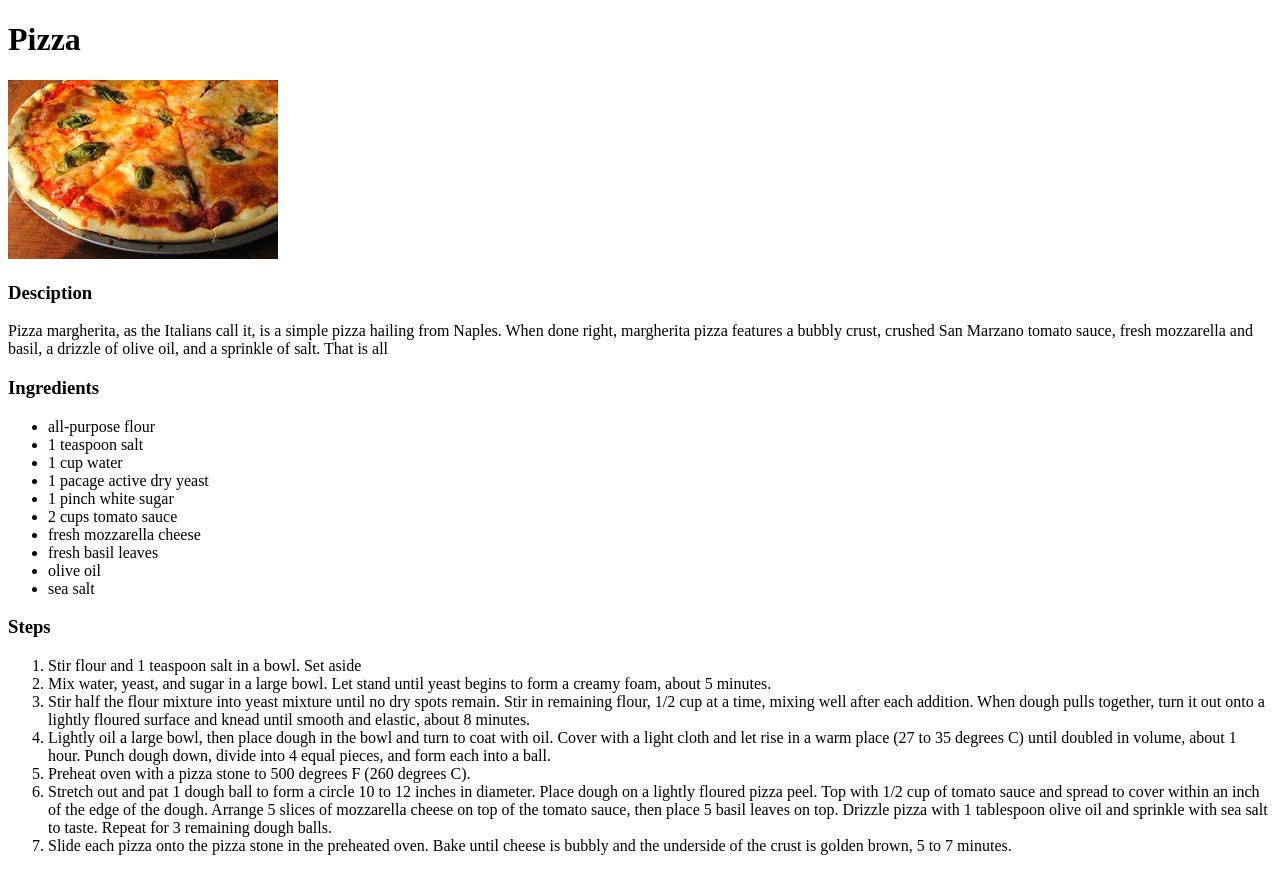
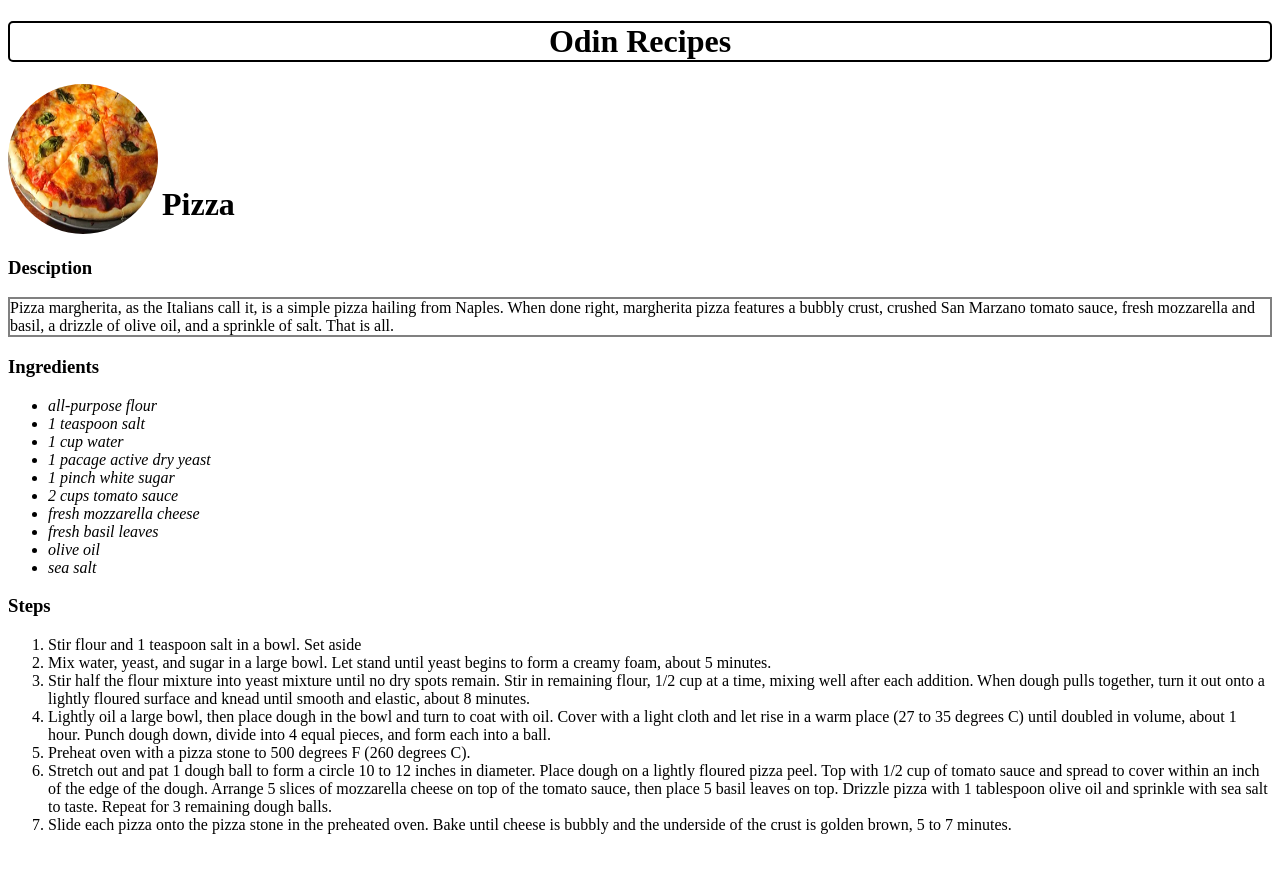
Before and after one commit to beka71/odin-recipes, a plain HTML site: page recipes/pizza.html in a window 1280 px wide. After the commit the page ends 850 px from the top, so only its background shows below. Drawn offline with Linux system fonts and the light colour scheme.

Commit message:
added css files for index and recipe pages, started to add css

```diff
--- a/recipes/pizza.html
+++ b/recipes/pizza.html
@@ -4,17 +4,21 @@
     <head>
         <title>Pizza</title>
         <meta charset="utf-8">
+        <link rel="stylesheet" href="style.css">
     </head>
 
     <body>
-        <h1>Pizza</h1>
-        <img src="pizza.webp">
+        <h1 id="title"><a href="/home/beka71/Valhalla/odin-recipes/index.html">Odin Recipes</a></h1>
+        <div>
+            <img src="pizza.webp">
+            <h1 class="icon">Pizza</h1>
+        </div>
         <h3>Desciption</h3>
-        <p>Pizza margherita, as the Italians call it, is a simple pizza hailing from Naples.
+            <p1>Pizza margherita, as the Italians call it, is a simple pizza hailing from Naples.
              When done right, margherita pizza features a bubbly crust,
             crushed San Marzano tomato sauce, fresh mozzarella and basil,
-            a drizzle of olive oil, and a sprinkle of salt. That is all</p>
-        <h3>Ingredients</h3>
+            a drizzle of olive oil, and a sprinkle of salt. That is all.</p1>
+            <h3>Ingredients</h3>
         <ul>
             <li>all-purpose flour</li>
             <li>1 teaspoon salt</li>
--- /dev/null
+++ b/recipes/style.css
@@ -0,0 +1,22 @@
+#title{
+    text-align:center;
+    border:2px solid;
+    border-radius: 5px;
+    color:black;
+    text-decoration: none;
+}
+a{text-decoration: none;
+color: black;}
+ul{
+    font-style: italic;
+    }
+img{height: 150px;
+    width: 150px;
+    border-radius: 100%;}
+.icon{
+    display:inline;
+    vertical-align: 50%;
+}
+p1{display: inline-flex;
+    border: 2px solid grey;
+}
--- /dev/null
+++ b/style.css
@@ -0,0 +1,12 @@
+h1{
+    text-align:center;
+    border:2px solid;
+    border-radius: 5px;
+}
+li{
+    font-style: italic;
+    ;}
+li :hover{
+    font-style: normal;
+    font-weight: bold;
+}
```
Also changed, not shown: index.html (+1 -0 lines), recipes/ice-cream.html (+7 -3 lines), recipes/lasagna.html (+7 -3 lines).
